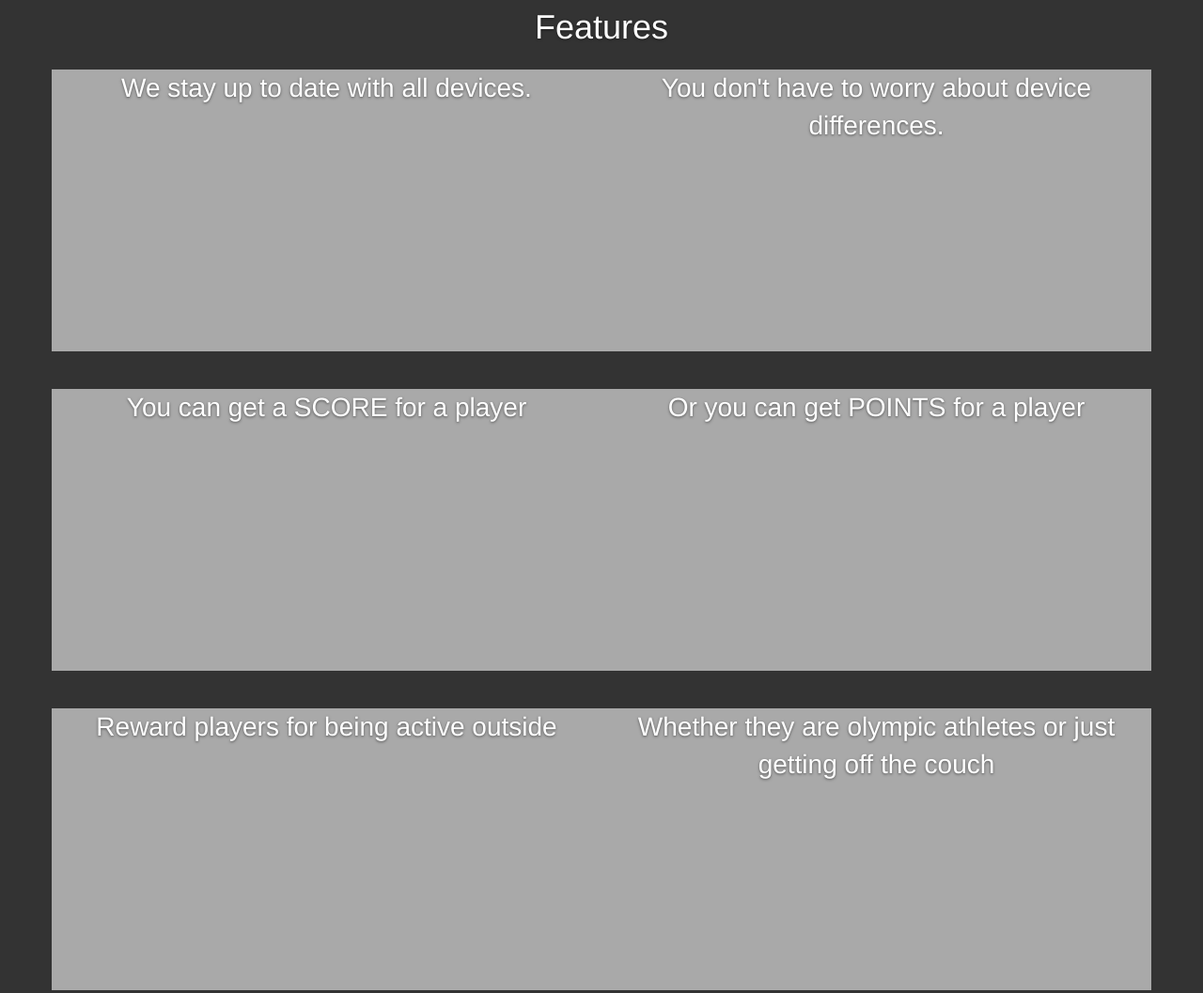
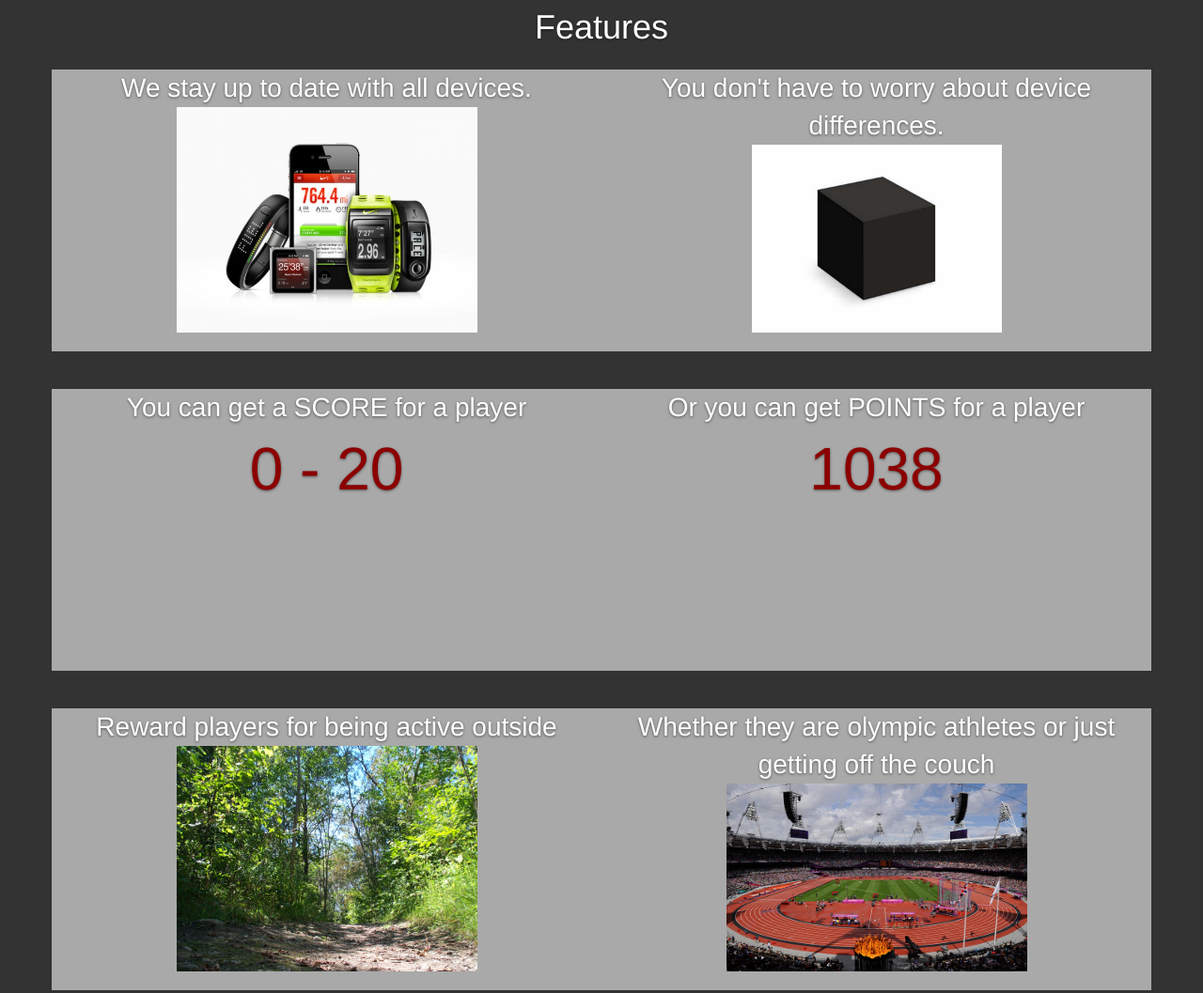
Before and after one commit to Danielis/GameFit, a plain HTML site: page index.html in a window 1280 px wide. Shown: the part 757-1814 px from the top of the page at 94% size. Drawn offline with nearby package versions, Linux system fonts and the light colour scheme.

Commit message:
starting to fill out the features below
obviously far from what they will actually look like, but it's something

```diff
--- a/index.html
+++ b/index.html
@@ -29,8 +29,8 @@
             <div id="navbar" class="collapse navbar-collapse">
                 <ul class="nav navbar-nav">
                     <li class="active"><a href="#">GameFit</a></li>
-                    <li><a href="#about"> Features</a></li>
-                    <li><a href="#contact">Documentation</a></li>
+                    <li><a href="#features"> Features</a></li>
+                    <li><a href="#documentation">Documentation</a></li>
                     <li><a href="#contact">Contact</a></li>
                 </ul>
             </div>
@@ -125,16 +125,34 @@
                 <div class="col-12">Features</div>
             </div>
             <div class="row" style="margin-bottom: 40px">
-                <div class="col-sm-6" style="height: 300px; background-color: darkgrey">We stay up to date with all devices.</div>
-                <div class="col-sm-6" style="height: 300px; background-color: darkgrey">You don't have to worry about device differences.</div>
+                <div class="col-sm-6" style="height: 300px; background-color: darkgrey">
+                    <div>We stay up to date with all devices.</div>
+                    <img src="images/devices.jpg" style="height: 240px; width: 320px;" />
+                </div>
+                <div class="col-sm-6" style="height: 300px; background-color: darkgrey">
+                    <div>You don't have to worry about device differences.</div>
+                    <img src="images/blackbox.jpg" style="height: 200px; width: 266px;" />
+                </div>
             </div>
             <div class="row" style="margin-bottom: 40px">
-                <div class="col-sm-6" style="height: 300px; background-color: darkgrey">You can get a SCORE for a player</div>
-                <div class="col-sm-6" style="height: 300px; background-color: darkgrey">Or you can get POINTS for a player</div>
+                <div class="col-sm-6" style="height: 300px; background-color: darkgrey">
+                    <div>You can get a SCORE for a player</div>
+                    <div style="color: darkred; font-size:64px;">0 - 20</div>
+                </div>
+                <div class="col-sm-6" style="height: 300px; background-color: darkgrey">
+                    <div>Or you can get POINTS for a player</div>
+                    <div style="color: darkred; font-size:64px;">1038</div>
+                </div>
             </div>
             <div class="row" style="margin-bottom: 40px">
-                <div class="col-sm-6" style="height: 300px; background-color: darkgrey">Reward players for being active outside</div>
-                <div class="col-sm-6" style="height: 300px; background-color: darkgrey">Whether they are olympic athletes or just getting off the couch</div>
+                <div class="col-sm-6" style="height: 300px; background-color: darkgrey">
+                    <div>Reward players for being active outside</div>
+                    <img src="images/outdoors.jpg" style="height: 240px; width: 320px;" />
+                </div>
+                <div class="col-sm-6" style="height: 300px; background-color: darkgrey">
+                    <div>Whether they are olympic athletes or just getting off the couch</div>
+                    <img src="images/olympics.jpg" style="height: 200px; width: 320px;" />
+                </div>
             </div>
             <div class="row" style="margin-bottom: 40px">
                 <div class="col-sm-6" style="height: 300px; background-color: darkgrey">Easy integration</div>
```
Also changed, not shown: images/blackbox.jpg (added), images/devices.jpg (added), images/olympics.jpg (added), images/outdoors.jpg (added), 1 other file.
